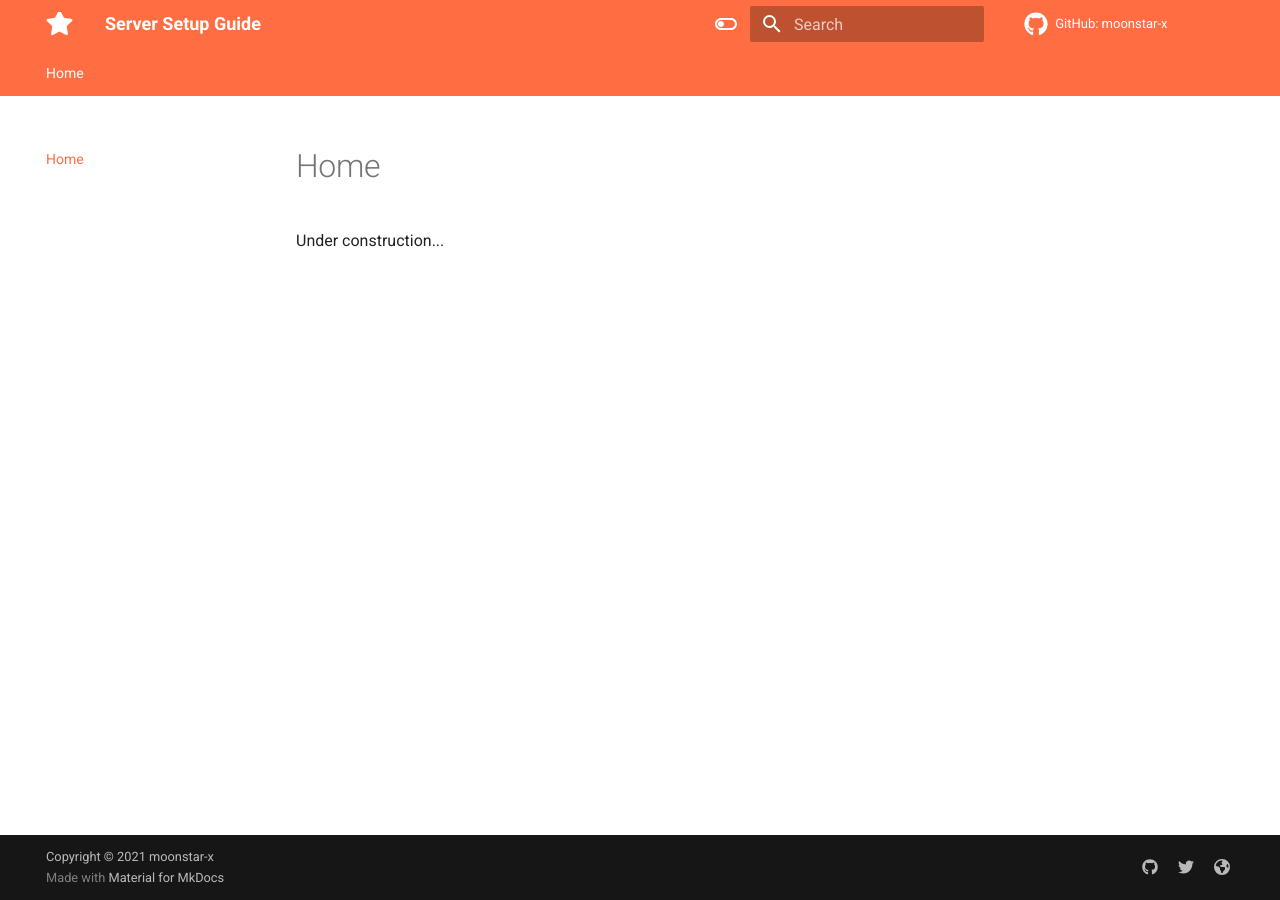
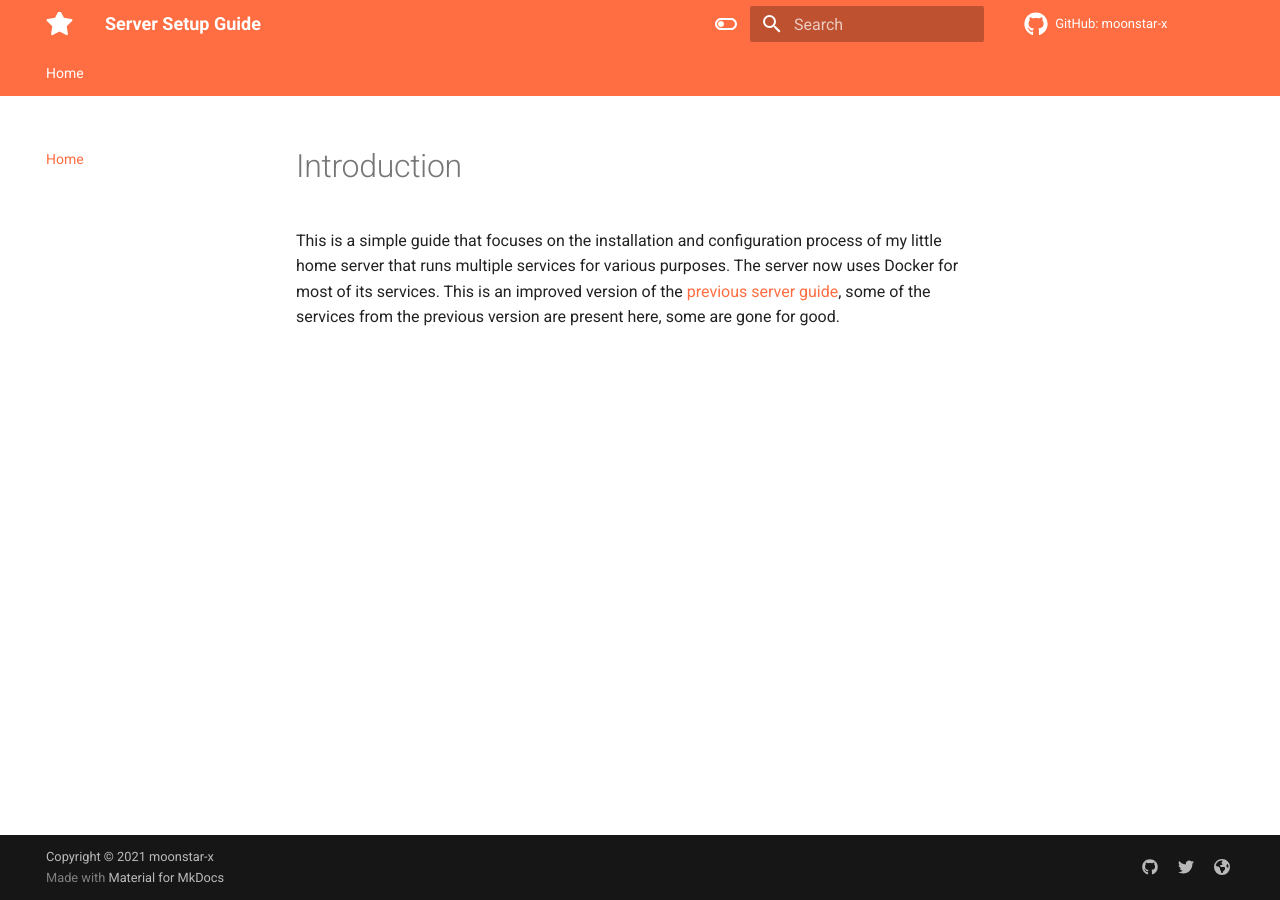
Before and after one commit to moonstar-x/server-setup, an MkDocs documentation site: the page built from docs/index.md, in a window 1280 px wide. Built offline with MkDocs 1.6.1 and Material for MkDocs 9.7.7, drawn with Linux system fonts in a browser that asks for light colours.

Commit message:
Added intro page.

```diff
--- a/docs/index.md
+++ b/docs/index.md
@@ -1,3 +1,3 @@
-# Home
+# Introduction
 
-Under construction...
+This is a simple guide that focuses on the installation and configuration process of my little home server that runs multiple services for various purposes. The server now uses Docker for most of its services. This is an improved version of the [previous server guide](https://moonstar-x.dev/old-server-setup), some of the services from the previous version are present here, some are gone for good.
```
